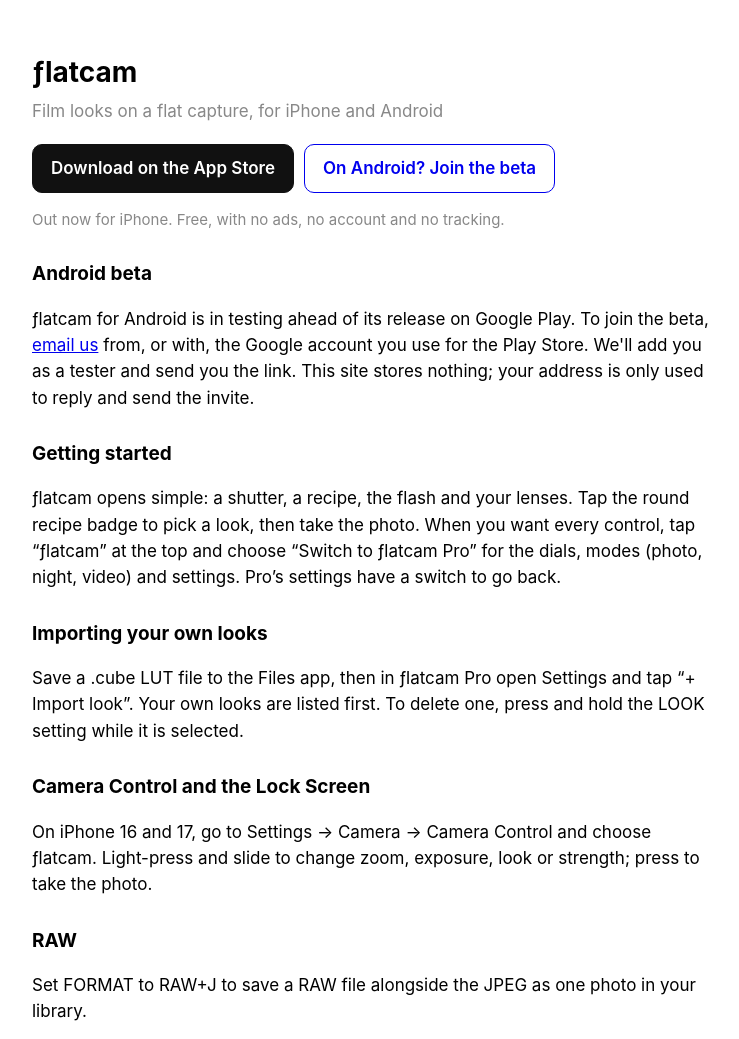
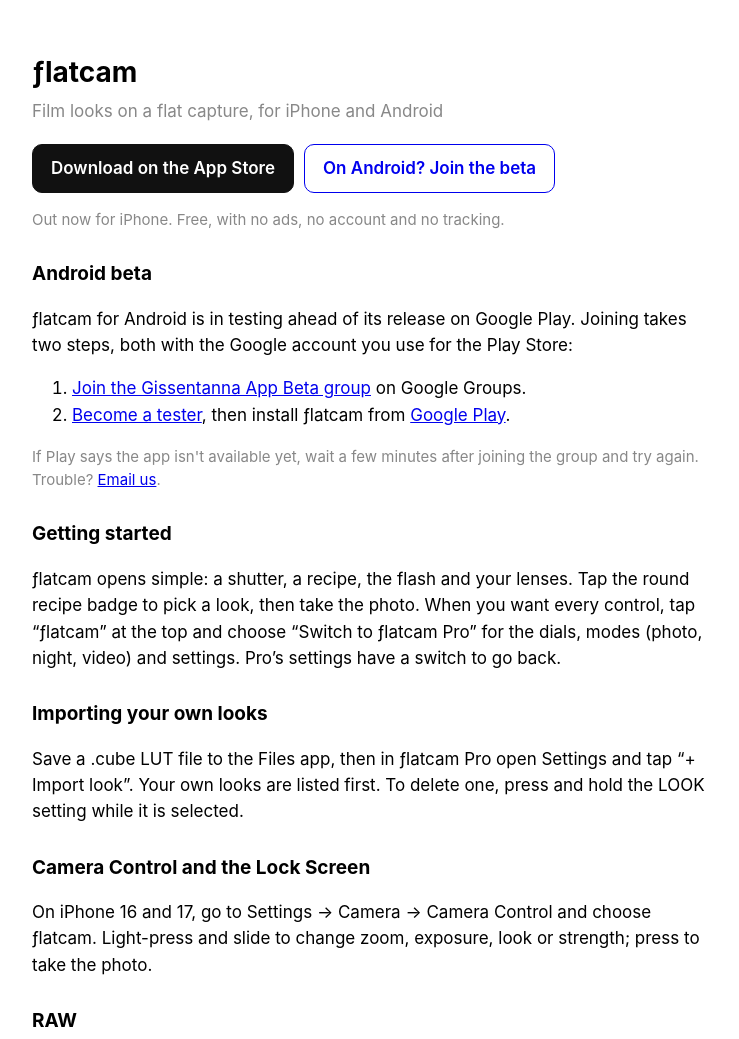
Before and after one commit to mattgiss/flatcam-site, a plain HTML site: page index.html in a window 1280 px wide. Shown: the top 1039 px of the page, without its empty margins (268-1007 px from the left). Drawn offline with Linux system fonts and the light colour scheme.

Commit message:
Android beta: join through the Google Group
Co-Authored-By: Claude Opus 5.5 <noreply@anthropic.com>

```diff
--- a/index.html
+++ b/index.html
@@ -29,7 +29,12 @@
 <p class="note">Out now for iPhone. Free, with no ads, no account and no tracking.</p>
 
 <h2 id="android-beta">Android beta</h2>
-<p>ƒlatcam for Android is in testing ahead of its release on Google Play. To join the beta, <a id="beta-link" href="mailto:matt@gissentanna.com?subject=%C6%92latcam%20Android%20beta&amp;body=Please%20add%20me%20to%20the%20%C6%92latcam%20Android%20beta.%20My%20Google%20account%20email%20(the%20one%20I%20use%20for%20the%20Play%20Store)%20is%3A%20">email us</a> from, or with, the Google account you use for the Play Store. We'll add you as a tester and send you the link. This site stores nothing; your address is only used to reply and send the invite.</p>
+<p>ƒlatcam for Android is in testing ahead of its release on Google Play. Joining takes two steps, both with the Google account you use for the Play Store:</p>
+<ol>
+  <li><a id="beta-link" href="https://groups.google.com/g/gissentanna-app-beta">Join the Gissentanna App Beta group</a> on Google Groups.</li>
+  <li><a href="https://play.google.com/apps/testing/dev.flatcam">Become a tester</a>, then install ƒlatcam from <a href="https://play.google.com/store/apps/details?id=dev.flatcam">Google Play</a>.</li>
+</ol>
+<p class="note">If Play says the app isn't available yet, wait a few minutes after joining the group and try again. Trouble? <a href="mailto:matt@gissentanna.com?subject=%C6%92latcam%20Android%20beta">Email us</a>.</p>
 
 <h2>Getting started</h2>
 <p>ƒlatcam opens simple: a shutter, a recipe, the flash and your lenses. Tap the round recipe badge to pick a look, then take the photo. When you want every control, tap “ƒlatcam” at the top and choose “Switch to ƒlatcam Pro” for the dials, modes (photo, night, video) and settings. Pro’s settings have a switch to go back.</p>
```
